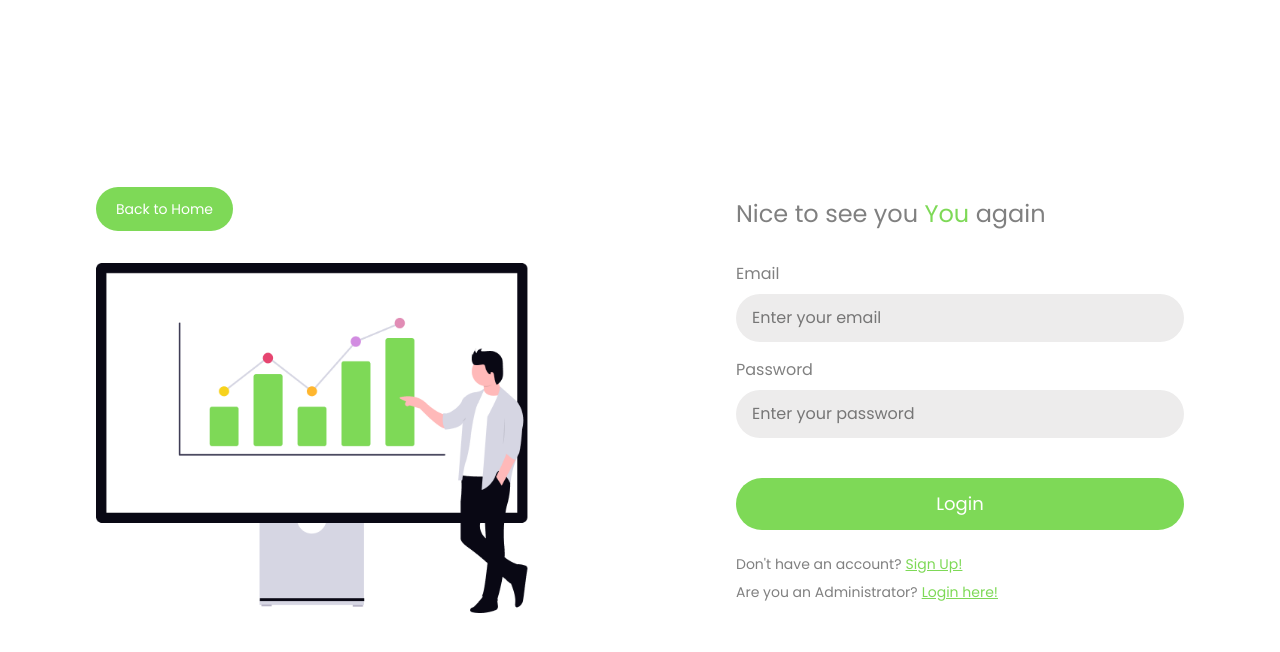
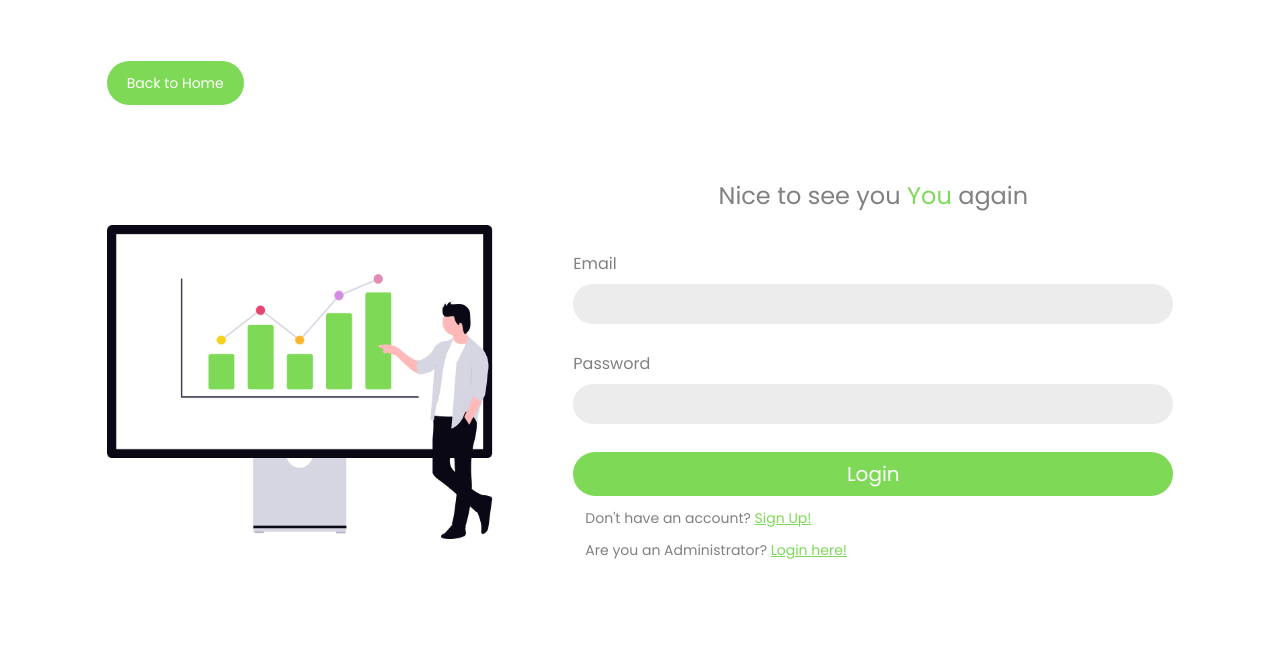
Before and after one commit to redonbrovina/LAB-1, a React (Vite) app: page /login in a window 1280 px wide. Shown: the top 652 px of the page. Built offline with nearby package versions, Linux system fonts and the light colour scheme.

Commit message:
Admin Dashboard improvements

```diff
--- a/src/client/components/SuppliersAdmin.jsx
+++ b/src/client/components/SuppliersAdmin.jsx
@@ -136,7 +136,7 @@ export default function SuppliersAdmin() {
                 <tr className="text-left text-gray-600 border-b">
                   <th className="py-2 pr-4">ID</th>
                   <th className="py-2 pr-4">Emri</th>
-                  <th className="py-2 pr-4">ID Shteti</th>
+                  <th className="py-2 pr-4">Shteti</th>
                   <th className="py-2 lg:pr-2 lg:sticky lg:right-0 lg:bg-white lg:shadow-lg lg:pl-4">Veprimet</th>
                 </tr>
               </thead>
@@ -147,7 +147,7 @@ export default function SuppliersAdmin() {
                     <tr key={id} className="border-b hover:bg-gray-50">
                       <td className="py-2 pr-4">{id}</td>
                       <td className="py-2 pr-4">{s.emri}</td>
-                      <td className="py-2 pr-4">{s.shtetiID || '-'}</td>
+                      <td className="py-2 pr-4">{s.shteti.emri_shtetit || '-'}</td>
                       <td className="py-2 lg:pr-2 lg:sticky lg:right-0 lg:bg-white lg:shadow-lg lg:pl-4 space-x-2">
                         <button className="px-3 py-1 text-xs bg-blue-500 text-white rounded" onClick={() => handleEdit(s)}>Edito</button>
                         <button className="px-3 py-1 text-xs bg-red-500 text-white rounded" onClick={() => handleDelete(id)}>Fshij</button>
--- a/src/client/pages/Login.jsx
+++ b/src/client/pages/Login.jsx
@@ -9,6 +9,7 @@ export default function Login() {
     const [email, setEmail] = useState("")
     const [password, setPassword] = useState("")
     const [errorMessage, setErrorMessage] = useState("")
+    const [showPassword, setShowPassword] = useState(false)
     const navigate = useNavigate()
     const { login } = useAuth()
 
@@ -24,6 +25,10 @@ export default function Login() {
 
         return "";
     }
+
+    const togglePasswordVisibility = () => {
+        setShowPassword(!showPassword);
+    };
 
     const handleSubmit = async (e) => {
         e.preventDefault()
@@ -45,71 +50,43 @@ export default function Login() {
 
     return(
         <>
-        <div className="min-h-screen bg-white flex flex-col lg:flex-row">
-            {/* Left side - Image and back button */}
-            <div className="lg:w-1/2 flex flex-col justify-center items-center p-6 lg:p-12">
-                <div className="w-full max-w-md">
-                    <Link to="/" className="inline-block px-5 py-3 bg-[#7ED957] text-white cursor-pointer text-sm rounded-full w-fit mb-8">
-                        <button className="cursor-pointer">Back to Home</button>
-                    </Link>
-                    <img className="w-full max-w-md mx-auto" src={svg} alt="Login Image" />
+        <div className="bg-white flex flex-col md:flex-row justify-evenly m-10">
+            <div className="flex flex-col gap-30 justify-center md:w-1/3">
+                <Link to="/" className="px-5 py-3 bg-[#7ED957] text-white cursor-pointer text-sm md:text-l rounded-full w-fit"><button className="cursor-pointer">Back to Home</button></Link>
+                <img className="hidden md:block" src={svg} alt="Login Image" />
             </div>
-            </div>
-
-            {/* Right side - Login form */}
-            <div className="lg:w-1/2 flex flex-col justify-center p-6 lg:p-12">
-                <div className="w-full max-w-md mx-auto">
-                    <p className="text-[#808080] text-xl lg:text-2xl text-center lg:text-left pb-8">
-                        Nice to see you <span className="text-[#7ED957]">You</span> again
-                    </p>
-
-                    <form className="flex flex-col gap-4" method="POST">
-                        <div>
-                            <label className="text-[#808080] block mb-2">Email</label>
+            <div className="flex flex-col md:w-1/2 pt-35">
+                <p className="text-[#808080] text-2xl text-center pb-10">Nice to see you <span className="text-[#7ED957]">You</span> again</p>
+                <form className="flex flex-col gap-2" method="POST">
+                    <label className="text-[#808080]">Email</label>
                     <input
                      type="email"
                      value={email}
-                                onChange={(e) => setEmail(e.target.value)}
-                                className="w-full rounded-full px-4 py-3 bg-[#EDECEC] border-0 focus:outline-none focus:ring-2 focus:ring-[#7ED957]"
-                                placeholder="Enter your email"
+                     onChange={(e) => {
+                        setEmail(e.target.value)
+                     }}
+                     className="rounded-full px-3 py-2 bg-[#EDECEC]"></input>
+
+                    <label className="text-[#808080] pt-5">Password</label>
+                    <div className="relative">
+                        <input
+                            type={showPassword ? "text" : "password"}
+                            value={password}
+                            onChange={(e) => {
+                                setPassword(e.target.value)
+                            }}
+                            className="rounded-full px-3 py-2 bg-[#EDECEC] w-full pr-10"
                         />
                     </div>
 
-                        <div>
-                            <label className="text-[#808080] block mb-2">Password</label>
-                            <input
-                                type="password"
-                                value={password}
-                                onChange={(e) => setPassword(e.target.value)}
-                                className="w-full rounded-full px-4 py-3 bg-[#EDECEC] border-0 focus:outline-none focus:ring-2 focus:ring-[#7ED957]"
-                                placeholder="Enter your password"
-                            />
-                        </div>
-
-                        <button
-                            type="submit"
-                            onClick={handleSubmit}
-                            className="mt-6 py-3 bg-[#7ED957] text-white cursor-pointer text-lg rounded-full hover:bg-[#6bc348] transition-colors duration-200 w-full"
-                        >
-                            Login
-                        </button>
+                    <button type="submit" onClick={handleSubmit} className="mt-5 py-2 bg-[#7ED957] text-white cursor-pointer text-xl rounded-full hover:bg-[#6bc348] transition-colors duration-200">Login</button>
 
                      {errorMessage && (
-                            <p className="text-red-500 text-sm mt-2 text-center">{errorMessage}</p>
+                            <p className="text-red-500 text-xs my-2 ml-3">{errorMessage}</p>
                     )}
                 </form>
-
-                    <div className="mt-6 space-y-2 text-center lg:text-left">
-                        <p className="text-[#808080] text-sm">
-                            Don't have an account?
-                            <Link className="underline text-[#7ED957] ml-1" to="/signup">Sign Up!</Link>
-                        </p>
-                        <p className="text-[#808080] text-sm">
-                            Are you an Administrator?
-                            <Link className="underline text-[#7ED957] ml-1" to="/admin-login">Login here!</Link>
-                        </p>
-                    </div>
-                </div>
+                <p className="pt-3 text-[#808080] text-sm ml-3">Don't have an account? <Link className="underline text-[#7ED957] text-sm" to="/signup">Sign Up!</Link></p>
+                <p className="pt-3 text-[#808080] text-sm ml-3">Are you an Administrator? <Link className="underline text-[#7ED957] text-sm" to="/admin-login">Login here!</Link></p>
             </div>
         </div>
         </>
--- a/src/server/repositories/AdminRepository.js
+++ b/src/server/repositories/AdminRepository.js
@@ -1,5 +1,6 @@
 const BaseRepository = require("./BaseRepository");
 const { Admin, Klienti, Pagesa, Porosia, Produkti } = require("../models");
+const { Op } = require("sequelize");
 
 class AdminRepository extends BaseRepository {
     constructor() {
@@ -37,8 +38,19 @@ class AdminRepository extends BaseRepository {
             // Get total users count
             const totalUsers = await Klienti.count();
 
-            // Get total revenue from payments
-            const totalRevenue = await Pagesa.sum('shuma_pageses');
+            // Get total revenue from client payments (where adminID is null)
+            const totalRevenue = await Pagesa.sum('shuma_pageses', {
+                where: {
+                    adminID: null
+                }
+            });
+
+            // Get total expenses from admin payments (where adminID is not null)
+            const totalExpenses = await Pagesa.sum('shuma_pageses', {
+                where: {
+                    adminID: { [Op.ne]: null }
+                }
+            });
 
             // Get total orders count
             const totalOrders = await Porosia.count();
@@ -49,6 +61,8 @@ class AdminRepository extends BaseRepository {
             return {
                 totalUsers: totalUsers || 0,
                 totalRevenue: parseFloat(totalRevenue || 0),
+                totalExpenses: parseFloat(totalExpenses || 0),
+                totalIncome: parseFloat(totalRevenue || 0) - parseFloat(totalExpenses || 0),
                 totalOrders: totalOrders || 0,
                 totalProducts: totalProducts || 0
             };
```
Also changed, not shown: src/client/pages/AdminDashboard.jsx (+15 -11 lines), src/client/pages/Payments.jsx (+2 -31 lines). Lines whose indentation alone changed are shown as unchanged.
